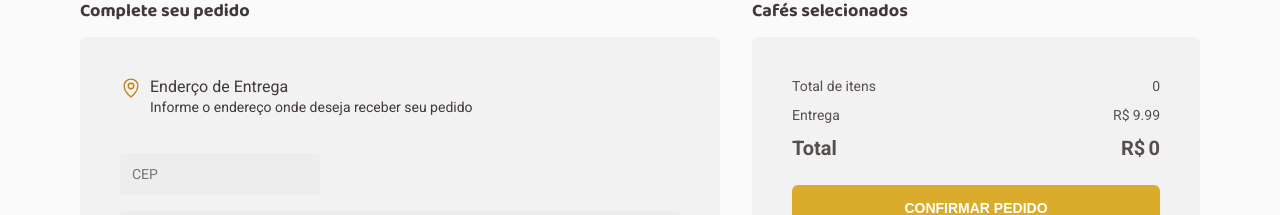
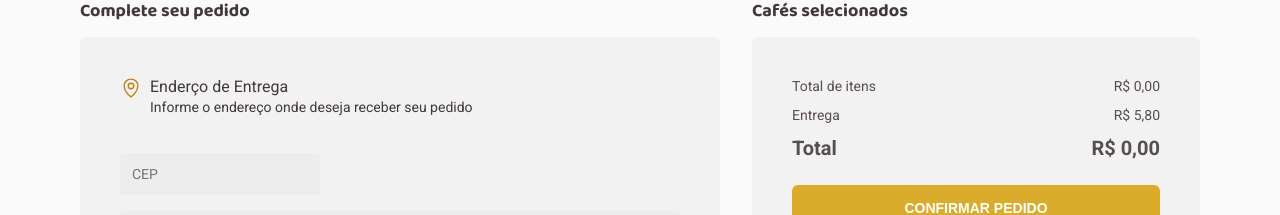
Before and after one commit to leometzker/Ignite, a React (Vite) app in the folder Desafios/Coffee_Dellivery/: page /checkout in a window 1280 px wide. Shown: the part 144-359 px from the top of the page. Built offline with nearby package versions, Linux system fonts and the light colour scheme.

Commit message:
ShoppingCart Itens done

```diff
--- a/Desafios/Coffee_Dellivery/src/components/ItemShoppingCart.tsx
+++ b/Desafios/Coffee_Dellivery/src/components/ItemShoppingCart.tsx
@@ -12,7 +12,7 @@ export const ItenShoppingCart = ({
   amount,
   price
 }: TItemShoppingCart) => {
-  const { RemoveItem } = useShoppingCart()
+  const { RemoveItem, EditItem } = useShoppingCart()
 
   const [counter, setCounter] = useState(amount)
 
@@ -24,7 +24,9 @@ export const ItenShoppingCart = ({
     RemoveItem(id)
   }
 
-  useEffect(() => {}, [counter])
+  useEffect(() => {
+    EditItem(id, counter)
+  }, [counter])
 
   return (
     <ItenShoppingCartStyled>
--- a/Desafios/Coffee_Dellivery/src/context/ShoppingCartProvider/@types.tsx
+++ b/Desafios/Coffee_Dellivery/src/context/ShoppingCartProvider/@types.tsx
@@ -43,7 +43,7 @@ export type TState = {
 export interface TShoppingCartContext extends TState {
   AddItem: (item: TItemShoppingCart) => void
   RemoveItem: (itemId: string) => void
-  // EditItem: (itemId: string, quantidade: number) => void
+  EditItem: (itemId: string, quantidade: number) => void
 }
 
 export interface TShoppingCartProvider {
--- a/Desafios/Coffee_Dellivery/src/context/ShoppingCartProvider/ShoppingCartContext.tsx
+++ b/Desafios/Coffee_Dellivery/src/context/ShoppingCartProvider/ShoppingCartContext.tsx
@@ -32,6 +32,17 @@ export function ShoppingCartProvider({ children }: TShoppingCartProvider) {
             }
           })
         }
+      case 'edit-item':
+        return {
+          ...state,
+          itens: state.itens.map(i => {
+            if (i.id !== action.payload.id) {
+              return i
+            } else {
+              return { ...i, amount: action.payload.quantidade }
+            }
+          })
+        }
 
       default:
         return state
@@ -58,14 +69,17 @@ export function ShoppingCartProvider({ children }: TShoppingCartProvider) {
     })
   }
 
-  // function EditItem(itemId: string, value: number) {
-  //   dispatch({
-  //     type: 'edit-item',
-  //     payload:{id = itemId, quantidade = value})
-  // }
+  function EditItem(itemId: string, value: number) {
+    dispatch({
+      type: 'edit-item',
+      payload: { id: itemId, quantidade: value }
+    })
+  }
 
   return (
-    <ShoppingCartContext.Provider value={{ ...state, AddItem, RemoveItem }}>
+    <ShoppingCartContext.Provider
+      value={{ ...state, AddItem, RemoveItem, EditItem }}
+    >
       {children}
     </ShoppingCartContext.Provider>
   )
--- a/Desafios/Coffee_Dellivery/src/pages/Checkout.tsx
+++ b/Desafios/Coffee_Dellivery/src/pages/Checkout.tsx
@@ -10,11 +10,12 @@ export const Checkout = () => {
   const shoppingCart = useShoppingCart()
 
   let totalItens = 0
-  let somaTotal = 0.0
+  let somaTotal = 0
+  let frete = 5.8
 
   shoppingCart.itens.forEach(i => {
-    totalItens = totalItens + i.amount
-    somaTotal = somaTotal + i.amount * i.price
+    totalItens = totalItens + i.amount * i.price
+    somaTotal = totalItens + frete
   })
 
   return (
@@ -78,13 +79,31 @@ export const Checkout = () => {
 
           <div className="totals">
             <p>
-              Total de itens <span>{totalItens}</span>
+              Total de itens{' '}
+              <span className="currency">
+                {new Intl.NumberFormat('pt-BR', {
+                  style: 'currency',
+                  currency: 'BRL'
+                }).format(totalItens)}
+              </span>
             </p>
             <p>
-              Entrega <span className="currency">9.99</span>
+              Entrega{' '}
+              <span className="currency">
+                {new Intl.NumberFormat('pt-BR', {
+                  style: 'currency',
+                  currency: 'BRL'
+                }).format(frete)}
+              </span>
             </p>
             <strong>
-              Total <span className="currency">{somaTotal}</span>
+              Total{' '}
+              <span className="currency">
+                {new Intl.NumberFormat('pt-BR', {
+                  style: 'currency',
+                  currency: 'BRL'
+                }).format(somaTotal)}
+              </span>
             </strong>
           </div>
           <NavLink to="/confirmation">
--- a/Desafios/Coffee_Dellivery/src/pages/Styles/CheckoutStyled.ts
+++ b/Desafios/Coffee_Dellivery/src/pages/Styles/CheckoutStyled.ts
@@ -130,15 +130,6 @@ export const CheckoutStyled = styled.div`
         justify-content: space-between;
       }
 
-      .currency {
-        display: flex;
-        gap: 0.2rem;
-      }
-
-      .currency::before {
-        content: 'R$';
-      }
-
       strong {
         width: 100%;
         display: flex;
```
